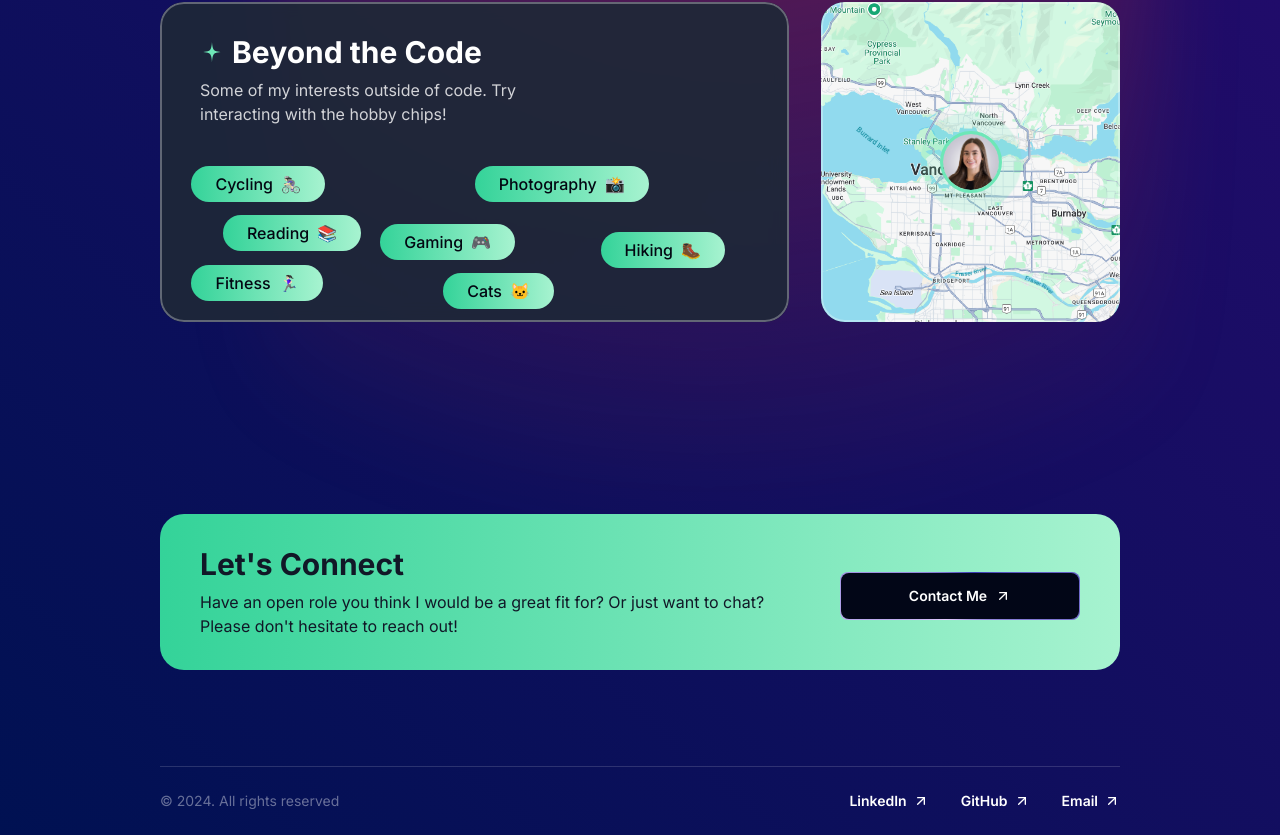
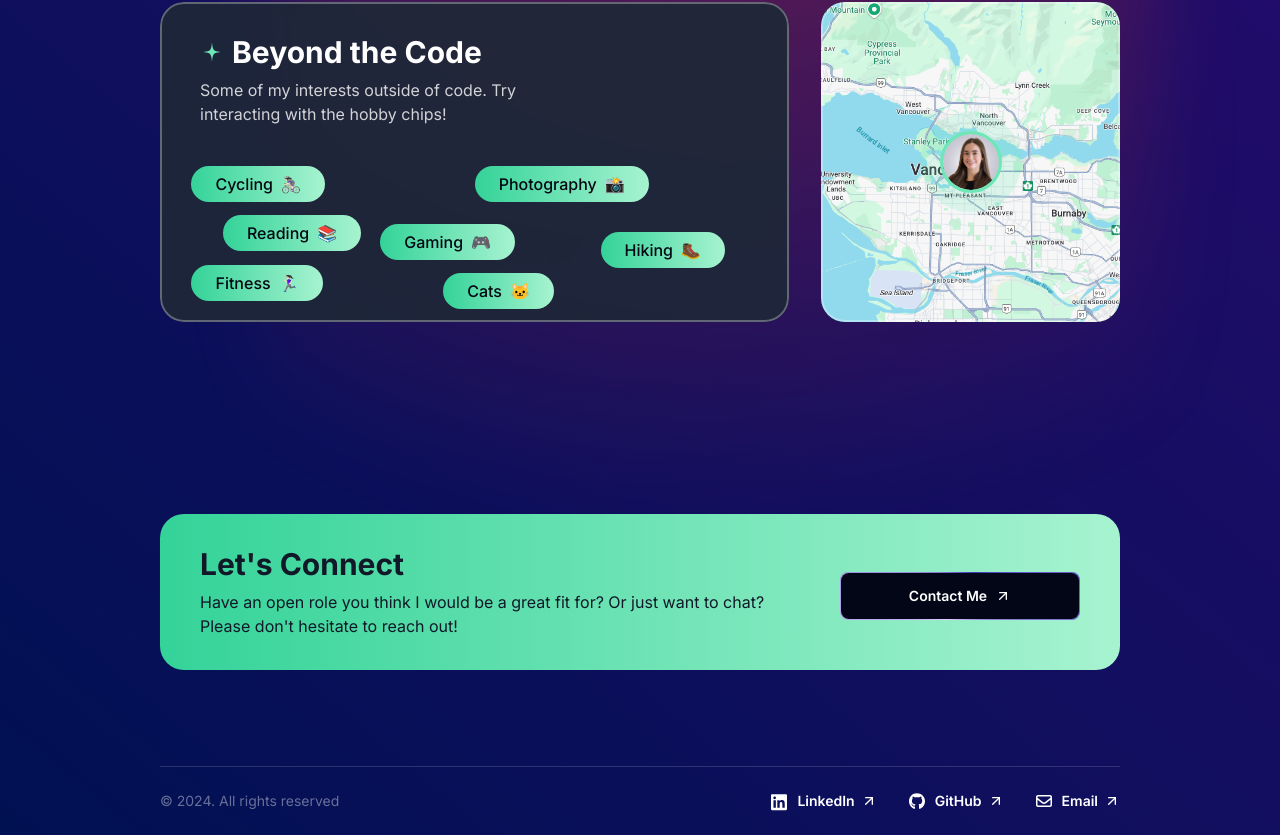
Before and after one commit to emilyjanedev/portfolio, a Next.js app: page / in a window 1280 px wide. Shown: the part 4447-5282 px from the top of the page. Built offline with nearby package versions, Linux system fonts and the light colour scheme.

Commit message:
Add contact icons to footer

```diff
--- a/src/data/index.ts
+++ b/src/data/index.tsx
@@ -13,6 +13,8 @@ import TailwindIcon from "@/assets/icons/tailwind.svg";
 import NextIcon from "@/assets/icons/next.svg";
 import NodeIcon from "@/assets/icons/node.svg";
 import MySqlIcon from "@/assets/icons/mysql.svg";
+import LinkedInIcon from "@/assets/icons/linkedin.svg";
+import EmailIcon from "@/assets/icons/email.svg";
 
 export const portfolioProjects = [
   {
@@ -168,14 +170,17 @@ export const hobbies = [
 export const footerLinks = [
   {
     title: "LinkedIn",
+    icon: <LinkedInIcon />,
     href: "https://www.linkedin.com/in/emilyjschur/",
   },
   {
     title: "GitHub",
+    icon: <GitHubIcon />,
     href: "https://github.com/emilyjanedev",
   },
   {
     title: "Email",
+    icon: <EmailIcon />,
     href: "mailto:ejschur@gmail.com",
   },
 ];
--- a/src/sections/Footer.tsx
+++ b/src/sections/Footer.tsx
@@ -14,6 +14,7 @@ export const Footer = () => {
                 key={link.title}
                 className="inline-flex items-center gap-1.5"
               >
+                <span className="size-4 mr-1">{link.icon}</span>
                 <span className="font-semibold">{link.title}</span>
                 <ArrowUpRightIcon className="size-4" />
               </a>
```
Also changed, not shown: src/assets/icons/email.svg (added), src/assets/icons/linkedin.svg (added).
